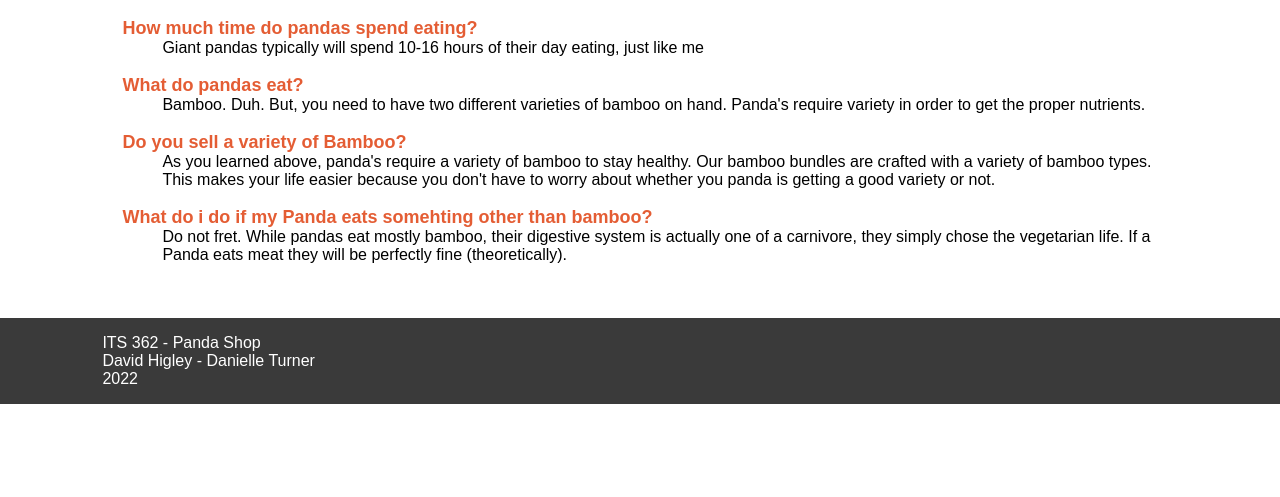
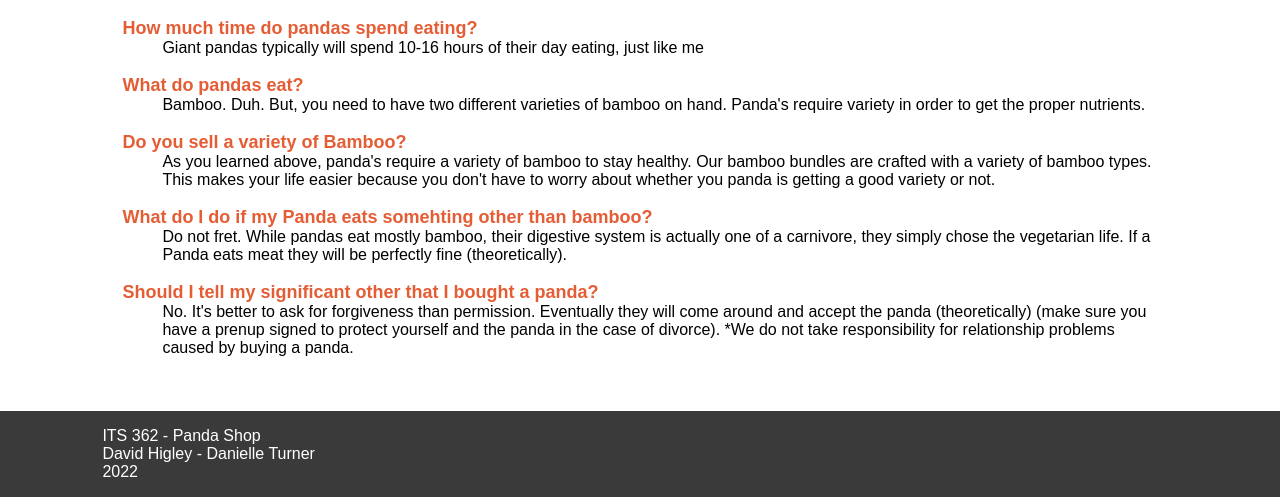
Before and after one commit to MrH100000/Panda, a PHP site: page /about_us in a window 1280 px wide. Shown: the part 479-976 px from the top of the page. Before the commit the page ends 883 px from the top, so only its background shows below. Run offline with PHP 8.4, Linux system fonts and the light colour scheme.

Commit message:
new products added and faqs added to about us page

```diff
--- a/view/about_us.php
+++ b/view/about_us.php
@@ -25,8 +25,11 @@
         <dt>Do you sell a variety of Bamboo?</dt>
             <dd>As you learned above, panda's require a variety of bamboo to stay healthy. Our bamboo bundles are crafted with a variety of bamboo types. This makes your life easier because you don't have to worry about whether you panda is getting a good variety or not.</dd>
         <br>
-        <dt>What do i do if my Panda eats somehting other than bamboo?</dt>
+        <dt>What do I do if my Panda eats somehting other than bamboo?</dt>
             <dd>Do not fret. While pandas eat mostly bamboo, their digestive system is actually one of a carnivore, they simply chose the vegetarian life. If a Panda eats meat they will be perfectly fine (theoretically).</dd>
+        <br>
+        <dt>Should I tell my significant other that I bought a panda?</dt>
+            <dd>No. It's better to ask for forgiveness than permission. Eventually they will come around and accept the panda (theoretically) (make sure you have a prenup signed to protect yourself and the panda in the case of divorce). *We do not take responsibility for relationship problems caused by buying a panda.</dd>
         <br>
     </dl>
 </div>
```
Also changed, not shown: images/pandaChair.jpg (added), images/pandaCostume.jpg (added), images/pandaHat.png (added), images/pandaPack.jpg (added), images/pandaSwag.jpg (added), images/pandaTshirt.jpg (added), panda.db.
